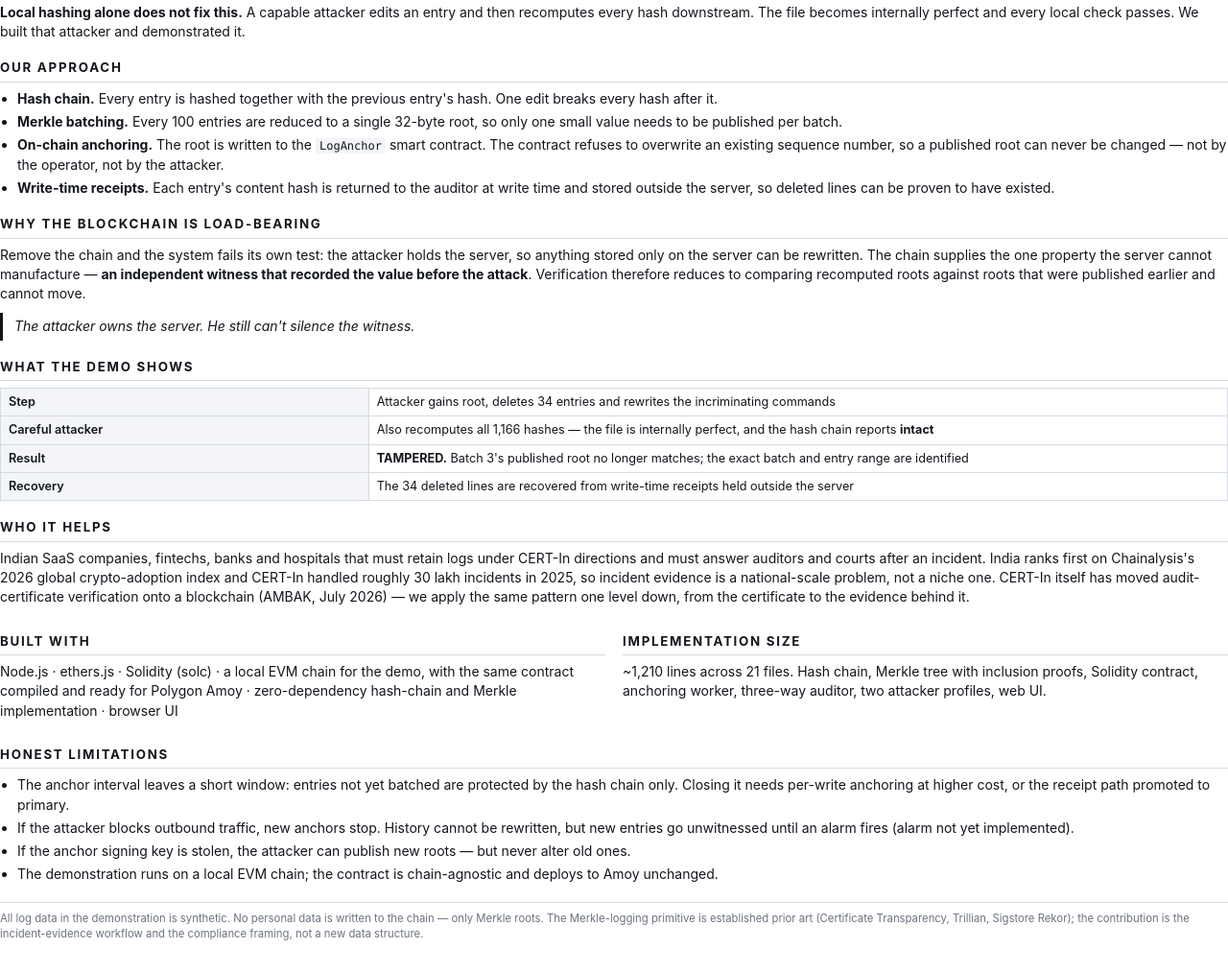
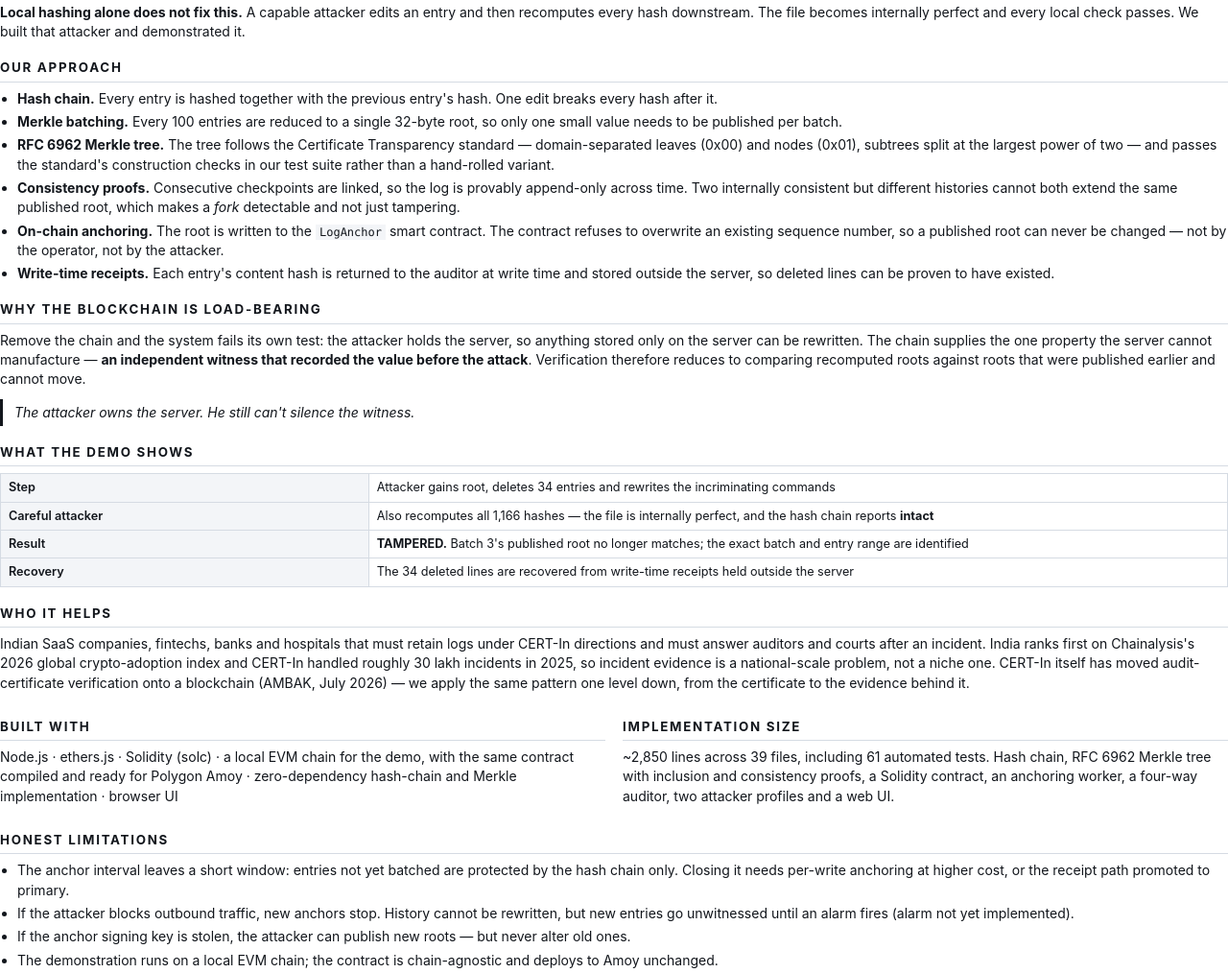
Before and after one commit to Sahil711925/Trackfoots, a website: page submission.html in a window 1280 px wide. Shown: the part 321-1335 px from the top of the page at 96% size. Before the commit the page ends 1303 px from the top, so only its background shows below. Drawn offline with Linux system fonts and the light colour scheme.

Commit message:
Submission one-pager: RFC 6962 and consistency proofs

```diff
--- a/submission.html
+++ b/submission.html
@@ -57,6 +57,12 @@ demonstrated it.</p>
       hash after it.</li>
   <li><b>Merkle batching.</b> Every 100 entries are reduced to a single 32-byte root, so only one small value
       needs to be published per batch.</li>
+  <li><b>RFC 6962 Merkle tree.</b> The tree follows the Certificate Transparency standard — domain-separated
+      leaves (0x00) and nodes (0x01), subtrees split at the largest power of two — and passes the standard's
+      construction checks in our test suite rather than a hand-rolled variant.</li>
+  <li><b>Consistency proofs.</b> Consecutive checkpoints are linked, so the log is provably append-only across
+      time. Two internally consistent but different histories cannot both extend the same published root, which
+      makes a <i>fork</i> detectable and not just tampering.</li>
   <li><b>On-chain anchoring.</b> The root is written to the <code>LogAnchor</code> smart contract. The contract
       refuses to overwrite an existing sequence number, so a published root can never be changed — not by the
       operator, not by the attacker.</li>
@@ -97,8 +103,9 @@ we apply the same pattern one level down, from the certificate to the evidence b
   </div>
   <div>
     <h2>Implementation size</h2>
-    <p>~1,210 lines across 21 files. Hash chain, Merkle tree with inclusion proofs, Solidity contract,
-    anchoring worker, three-way auditor, two attacker profiles, web UI.</p>
+    <p>~2,850 lines across 39 files, including 61 automated tests. Hash chain, RFC 6962 Merkle tree with inclusion
+    and consistency proofs, a Solidity contract, an anchoring worker, a four-way auditor, two attacker profiles
+    and a web UI.</p>
   </div>
 </div>
 
```
